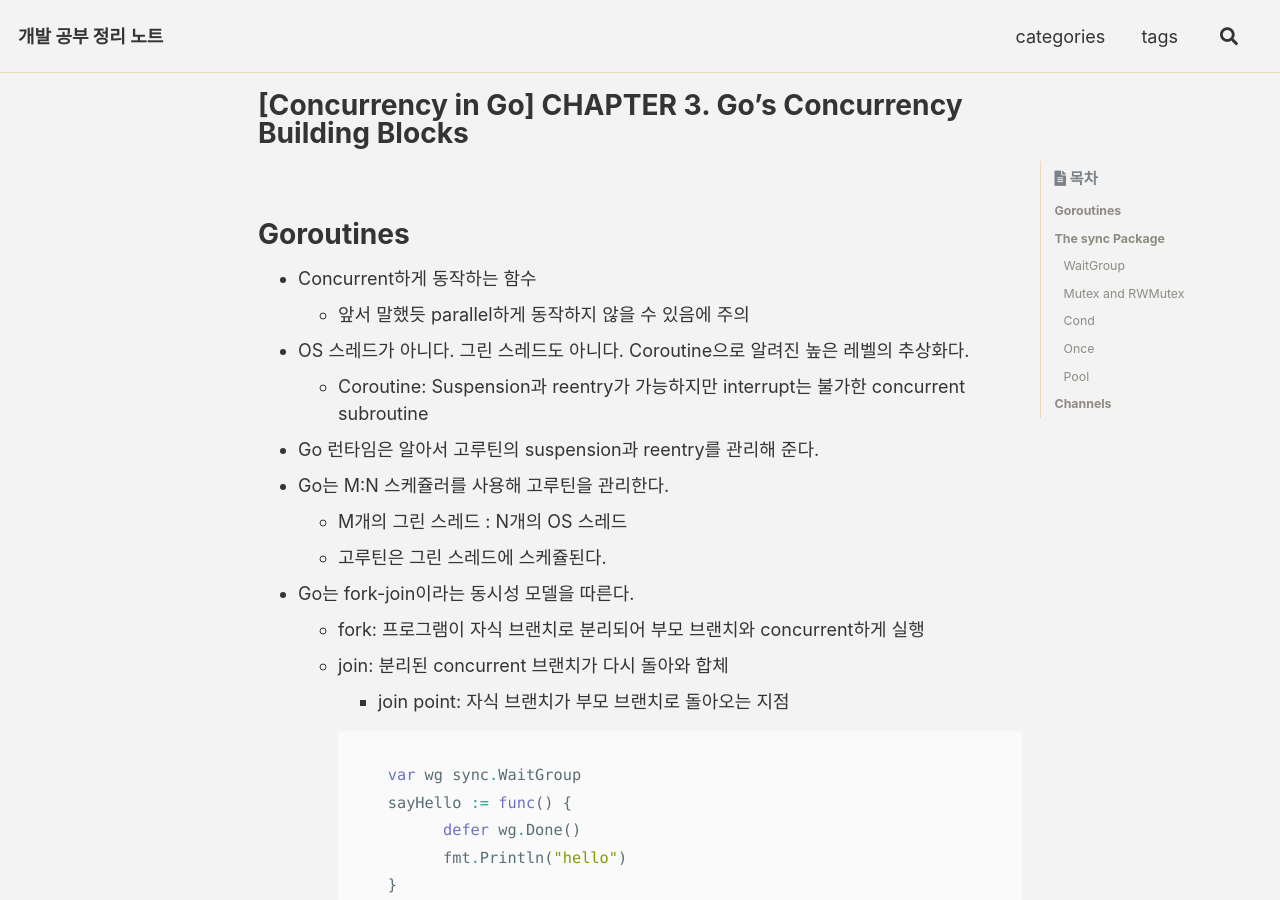
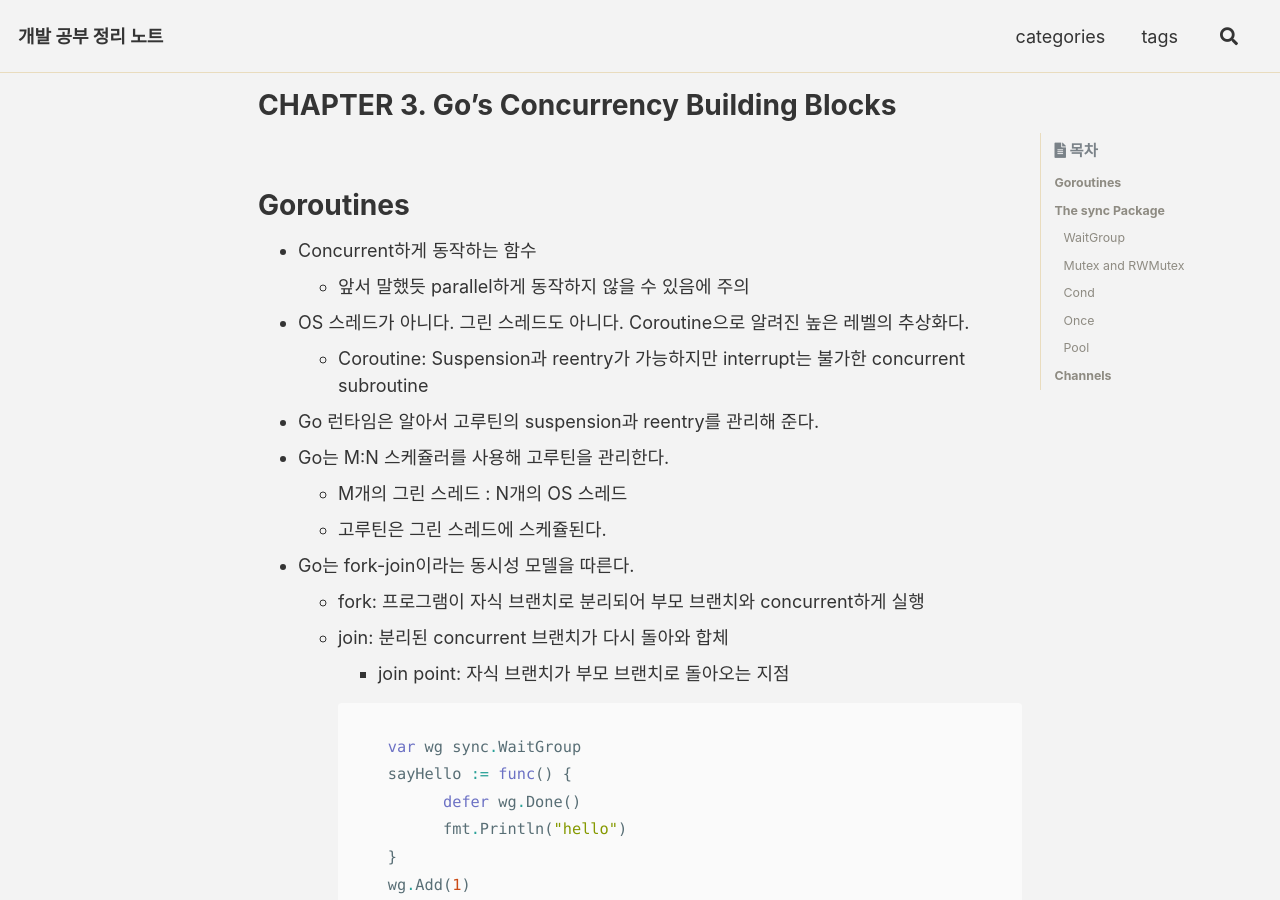
Before and after one commit to alexuhn/alexuhn.github.io-old, a Jekyll site: the page built from _posts/book_notes/Concurrency_in_Go/2023-07-01-CHAPTER-3-Go’s-Concurrency-Building-Blocks.md, in a window 1280 px wide and 900 px high. Built offline with Jekyll 4.4.1, drawn with Linux system fonts in a browser that asks for light colours; cached includes are drawn as plain includes; some web fonts are replaced; comment, search, counter and statistics services are not loaded; some of the changed text lies outside the part shown.

Commit message:
Update 2023-07-01-CHAPTER-3-Go’s-Concurrency-Building-Blocks.md

````diff
--- a/_posts/book_notes/Concurrency_in_Go/2023-07-01-CHAPTER-3-Go’s-Concurrency-Building-Blocks.md
+++ b/_posts/book_notes/Concurrency_in_Go/2023-07-01-CHAPTER-3-Go’s-Concurrency-Building-Blocks.md
@@ -1,5 +1,5 @@
 ---
-title: "[Concurrency in Go] CHAPTER 3. Go’s Concurrency Building Blocks"
+title: "CHAPTER 3. Go’s Concurrency Building Blocks"
 excerpt: "Go에서 동시성 코드를 위해 사용하는 요소"
 categories:
   - book_notes
@@ -284,12 +284,12 @@ tags:
     ```
 
     - 미리 `Pool`을 이용해 connection을 생성해 놓았기 때문에(warming a cache) 더 빠르다.
-
         <div class="notice--primary" markdown="1">
         🤔 미리 connection을 생성해 놓아서 시간을 절약할 수 있는 거라면 굳이 `Pool`을 쓰지 않아도 되는 거 아닌가?
         </div>
         <div class="notice--primary" markdown="1">
         💡 ChatGPT 답변
+
         가능하지만 `Pool`을 사용했을 때의 장점이 있다.
 
         - `Pool`을 사용하면 자동으로 connection을 재사용할 수 있다.
````
